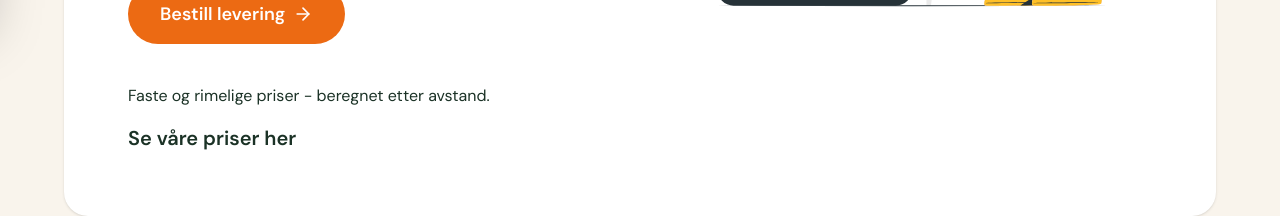
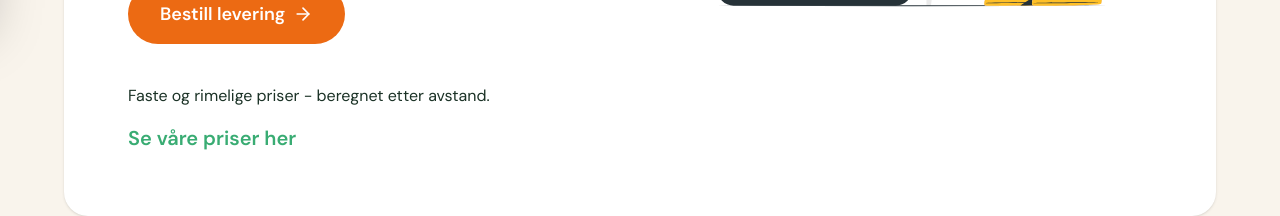
Before and after one commit to moreamakaveli-cyber/klikk-send-live, a Next.js app: page / in a window 1280 px wide. Shown: the part 780-996 px from the top of the page. Built offline with nearby package versions, Linux system fonts and the light colour scheme.

Commit message:
Endre farge på 'Se våre priser her' til grønn

```diff
--- a/app/components/HeroSection.tsx
+++ b/app/components/HeroSection.tsx
@@ -48,7 +48,7 @@ export default function HeroSection() {
               <p className="text-base" style={{ color: 'hsl(150, 30%, 15%)' }}>
                 Faste og rimelige priser - beregnet etter avstand.
               </p>
-              <Link href="/priser" className="inline-block font-semibold text-lg md:text-xl transition-colors hover:opacity-80" style={{ color: 'hsl(150, 30%, 15%)' }}>
+              <Link href="/priser" className="inline-block font-semibold text-lg md:text-xl transition-colors hover:opacity-80" style={{ color: 'hsl(150, 50%, 45%)' }}>
                 Se våre priser her
               </Link>
             </div>
```
